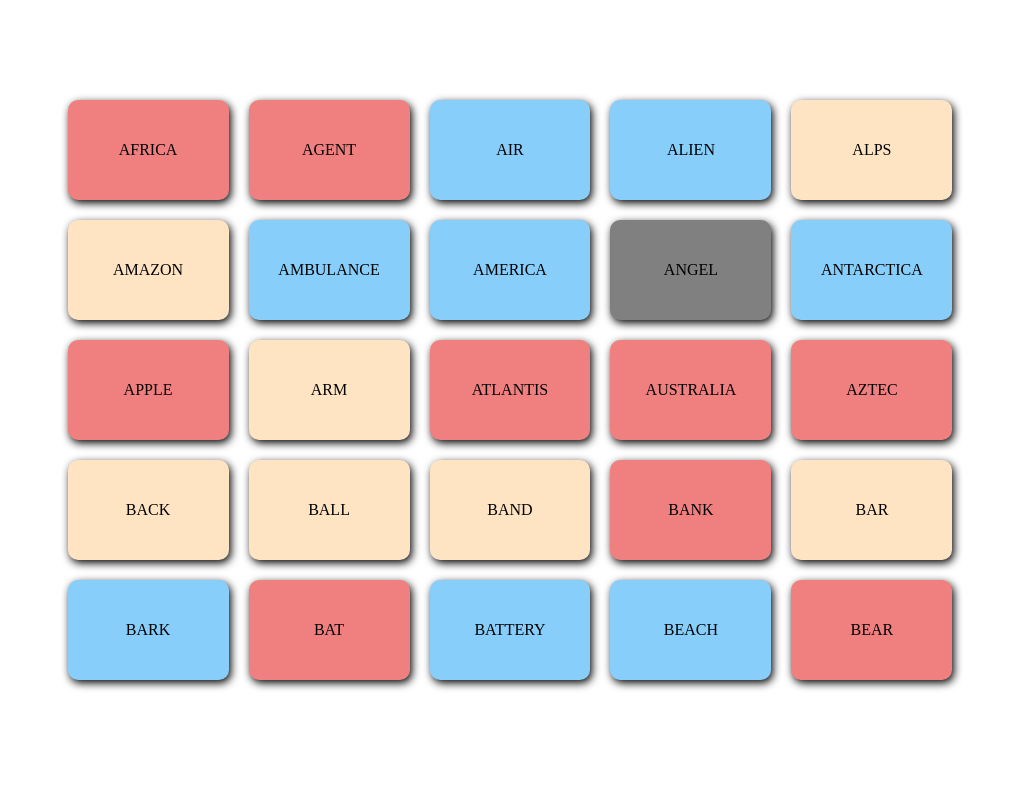
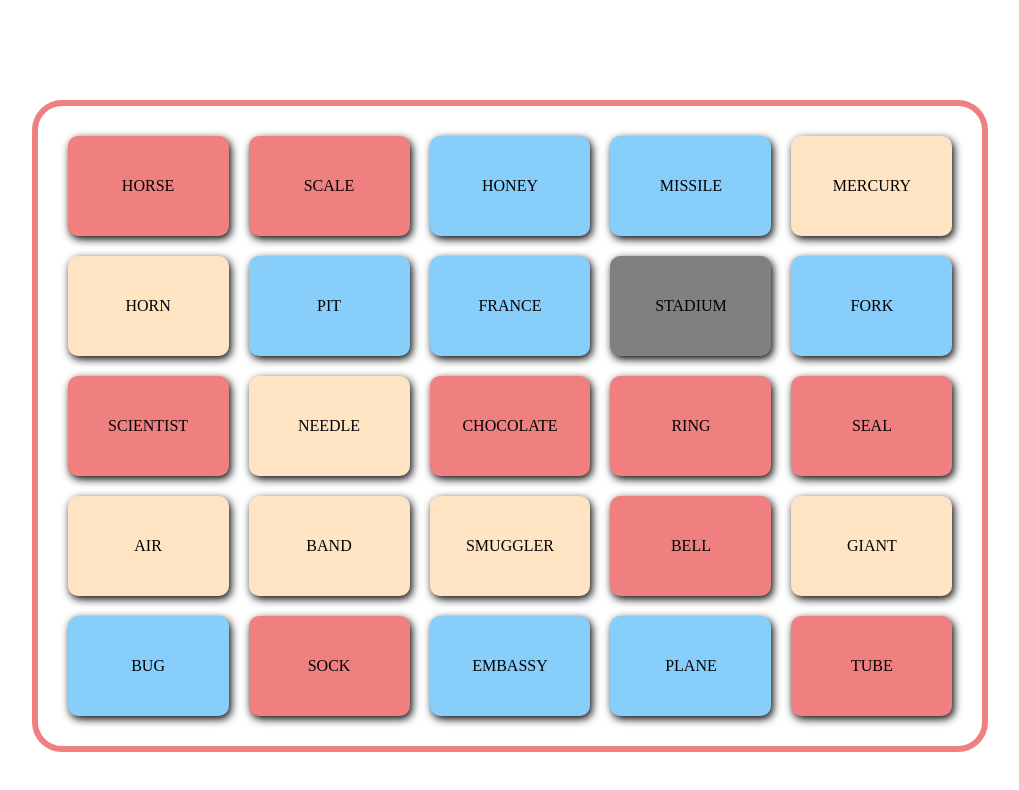
Before and after one commit to domlong/codenames, a React (Create React App) app: page / in a window 1280 px wide. Shown: the top 790 px of the page, without its empty margins (130-1149 px from the left). Built offline with nearby package versions, Linux system fonts and the light colour scheme.

Commit message:
Randomise initial word set

```diff
--- a/src/Components/Board.js
+++ b/src/Components/Board.js
@@ -5,20 +5,21 @@
 
 function Board() {
   const [key, setKey] = useState([])
+  const [startingTeam, setStartingTeam] = useState()
+  shuffleArray(wordList)
   const words = wordList.slice(0,25)
+
+  function shuffleArray(array) {
+    for (let i = array.length - 1; i > 0; i--) {
+        const j = Math.floor(Math.random() * (i + 1));
+        [array[i], array[j]] = [array[j], array[i]];
+    }
+  }
 
   const generateNewBoardKey = () => {
     const newKey = [ ...Array(8).fill(1), ...Array(8).fill(2), ...Array(7).fill(0), 3, Math.floor(Math.random() * 2 + 1) ]
-
-    function shuffleArray(array) {
-      for (let i = array.length - 1; i > 0; i--) {
-          const j = Math.floor(Math.random() * (i + 1));
-          [array[i], array[j]] = [array[j], array[i]];
-      }
-    }
-
+    setStartingTeam(newKey[24])
     shuffleArray(newKey)
-
     setKey(newKey)
   }
 
@@ -26,10 +27,8 @@
     generateNewBoardKey()
   }
 
-  console.log(key)
-
   return (
-    <Grid words={words} boardKey={key}/>
+    <Grid words={words} boardKey={key} startingTeam={startingTeam}/>
   );
 }
 
--- a/src/Components/Grid.js
+++ b/src/Components/Grid.js
@@ -2,6 +2,13 @@
 import '../styles/Grid.css'
 
 function Grid(props) {
+
+  const categoryMap = {
+    0: 'neutral',
+    1: 'teamA',
+    2: 'teamB',
+    3: 'assassin'
+}
 
   const cards = props.words.map((x,i) => {
     return (
@@ -10,7 +17,7 @@
   })
 
   return (
-    <div className="grid">
+    <div className={`grid ${categoryMap[props.startingTeam]}`}>
         {cards}
     </div>
   );
--- a/src/styles/Card.css
+++ b/src/styles/Card.css
@@ -7,18 +7,18 @@
     border-radius: 10px;
 }
 
-.teamA {
+.card.teamA {
     background-color: lightcoral;
 }
 
-.teamB {
+.card.teamB {
     background-color: lightskyblue;
 }
 
-.neutral {
+.card.neutral {
     background-color: bisque;
 }
 
-.assassin {
+.card.assassin {
     background-color: grey;
 }
--- a/src/styles/Grid.css
+++ b/src/styles/Grid.css
@@ -5,4 +5,16 @@
     gap: 20px;
     max-width: 70%;
     margin: 100px auto;
+
+    padding: 30px;
+    border: 6px solid;
+    border-radius: 30px;
 }
+
+.teamA {
+    border-color: lightcoral;
+}
+
+.teamB {
+    border-color: lightskyblue;
+}
```
